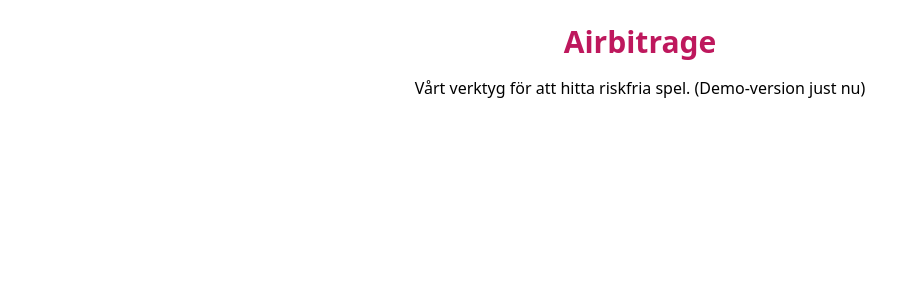
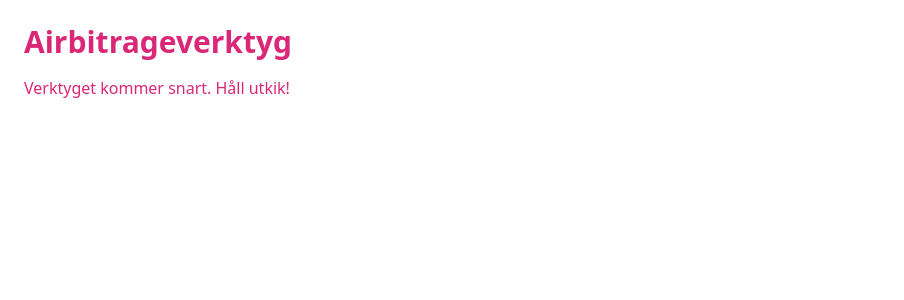
Before and after one commit to Stevvan93/BettingParadise-web, a Next.js app: page /airbitrage in a window 1280 px wide. Shown: the top 300 px of the page, without its empty margins (0-904 px from the left). Built offline with nearby package versions, Linux system fonts and the light colour scheme.

Commit message:
Update airbitrage.js

```diff
--- a/pages/airbitrage.js
+++ b/pages/airbitrage.js
@@ -1,9 +1,8 @@
-
 export default function Airbitrage() {
   return (
-    <div className="p-6 bg-white min-h-screen text-center">
-      <h1 className="text-3xl text-pink-700 font-bold mb-4">Airbitrage</h1>
-      <p>Vårt verktyg för att hitta riskfria spel. (Demo-version just nu)</p>
+    <div className="p-6 text-pink-600">
+      <h1 className="text-3xl font-bold mb-4">Airbitrageverktyg</h1>
+      <p>Verktyget kommer snart. Håll utkik!</p>
     </div>
   );
 }
```
